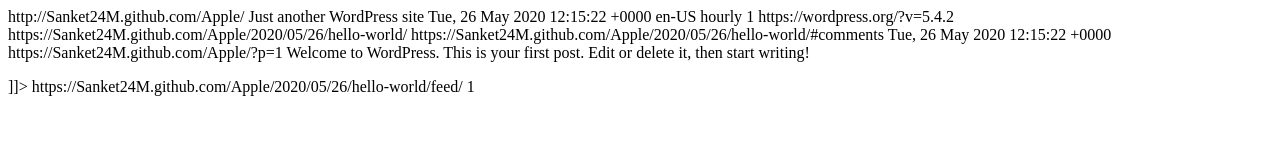
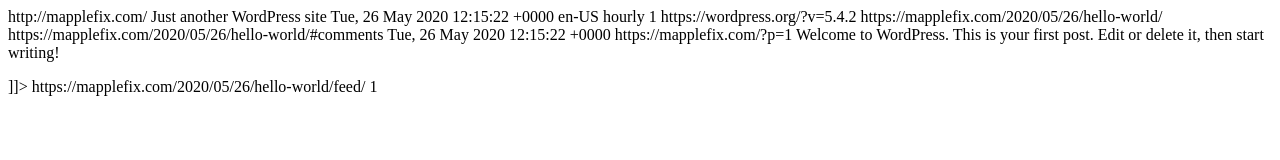
Before and after one commit to Sanket24M/Apple, a plain HTML site: page feed/index.html in a window 1280 px wide. Drawn offline with Linux system fonts and the light colour scheme.

Commit message:
WP2Static UPDATE feed/index.html

```diff
--- a/feed/index.html
+++ b/feed/index.html
@@ -9,8 +9,8 @@
 
 <channel>
 	<title>Apple Fix</title>
-	<atom:link href="https://Sanket24M.github.com/Apple/feed/" rel="self" type="application/rss+xml" />
-	<link>http://Sanket24M.github.com/Apple/</link>
+	<atom:link href="https://mapplefix.com/feed/" rel="self" type="application/rss+xml" />
+	<link>http://mapplefix.com/</link>
 	<description>Just another WordPress site</description>
 	<lastBuildDate>Tue, 26 May 2020 12:15:22 +0000</lastBuildDate>
 	<language>en-US</language>
@@ -21,20 +21,20 @@
 	<generator>https://wordpress.org/?v=5.4.2</generator>
 	<item>
 		<title>Hello world!</title>
-		<link>https://Sanket24M.github.com/Apple/2020/05/26/hello-world/</link>
-					<comments>https://Sanket24M.github.com/Apple/2020/05/26/hello-world/#comments</comments>
+		<link>https://mapplefix.com/2020/05/26/hello-world/</link>
+					<comments>https://mapplefix.com/2020/05/26/hello-world/#comments</comments>
 
 		<dc:creator><![CDATA[admin]]></dc:creator>
 		<pubDate>Tue, 26 May 2020 12:15:22 +0000</pubDate>
 				<category><![CDATA[Uncategorized]]></category>
-		<guid isPermaLink="false">https://Sanket24M.github.com/Apple/?p=1</guid>
+		<guid isPermaLink="false">https://mapplefix.com/?p=1</guid>
 
 					<description><![CDATA[Welcome to WordPress. This is your first post. Edit or delete it, then start writing!]]></description>
 										<content:encoded><![CDATA[
 <p>Welcome to WordPress. This is your first post. Edit or delete it, then start writing!</p>
 ]]></content:encoded>
 
-					<wfw:commentRss>https://Sanket24M.github.com/Apple/2020/05/26/hello-world/feed/</wfw:commentRss>
+					<wfw:commentRss>https://mapplefix.com/2020/05/26/hello-world/feed/</wfw:commentRss>
 			<slash:comments>1</slash:comments>
 
 
```
